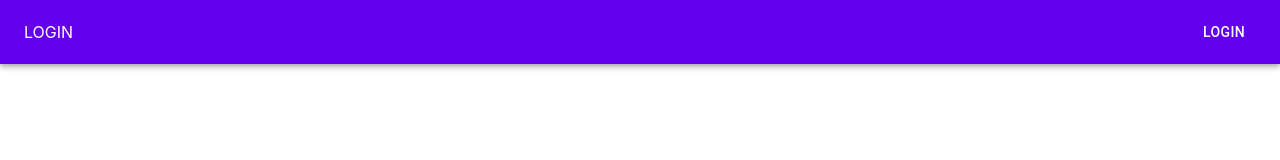
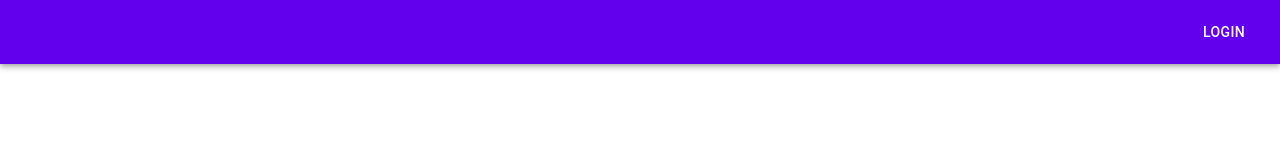
Before and after one commit to axeldiaz10/app-personal-finance, a React (Create React App) app: page /login in a window 1280 px wide. Shown: the top 160 px of the page. Built offline with nearby package versions, Linux system fonts and the light colour scheme.

Commit message:
[#56] Update sidebar and header

```diff
--- a/src/containers/header/HeaderContainer.tsx
+++ b/src/containers/header/HeaderContainer.tsx
@@ -3,24 +3,35 @@ import AppBar from '@material-ui/core/AppBar';
 import { Button } from '@material-ui/core';
 import * as S from './HeaderContainer.styles';
 import { useHistory } from 'react-router-dom';
-
+import { useSelector, useDispatch } from 'react-redux';
+import { RootState } from '../../state/rootReducer';
+import { setLogged } from '../../state/app/actions'
 type props = {
 
 }
 
 const HeaderContainer: FunctionComponent<props> = (props) => {
     const history = useHistory();
+    const isLogged = useSelector((state: RootState) => state.appReducer.isLogged)
+    const dispatch = useDispatch()
 
-    const getTitle = () => (
-        history.location.pathname.toUpperCase().split('/')
-    )
+    const login = () => {
+        history.push('/login')
+    }
+
+    const logout = () => {
+        dispatch(setLogged(false))
+        history.push('/login')
+    }
 
     return (
         <S.Container>
             <AppBar position='static'>
                 <S.ToolBar>
-                <span>{getTitle()}</span>
-                    <Button color='inherit' onClick={() => history.push('/login')}>Login</Button>
+                <span></span>
+                    {isLogged
+                        ? <Button color='inherit' onClick={() => logout()}>Logout</Button>
+                        : <Button color='inherit' onClick={() => login()}>Login</Button>}
                 </S.ToolBar>
             </AppBar>
         </S.Container>
--- a/src/containers/sidebar/SidebarContainer.tsx
+++ b/src/containers/sidebar/SidebarContainer.tsx
@@ -1,4 +1,4 @@
-import React, { FunctionComponent } from 'react'
+import React, { FunctionComponent, useState } from 'react'
 import { List, Divider } from '@material-ui/core';
 import * as S from './SidebarContainer.styles';
 import Option from '../../components/option';
@@ -17,9 +17,14 @@ type props = {
 }
 
 const SidebarContainer: FunctionComponent<props>= (props) => {
+    const [optionSelected, setOptionSelected] = useState('')
     const isAdmin = useSelector((state: RootState) => state.appReducer.isAdmin)
 
     const options = isAdmin ? AdminOptions : UserOptions
+
+    const handleChangeSelected = (optionSelected: string) => {
+        setOptionSelected(optionSelected)
+    }
 
     return (
         <S.Container>
@@ -35,6 +40,8 @@ const SidebarContainer: FunctionComponent<props>= (props) => {
                             text={option.text}
                             icon={option.icon}
                             linkTo={option.linkTo}
+                            selected={optionSelected===option.text}
+                            onChangeSelected={handleChangeSelected}
                             subOptions={option.subOptions && option.subOptions}
                         />
                     </div>
```
